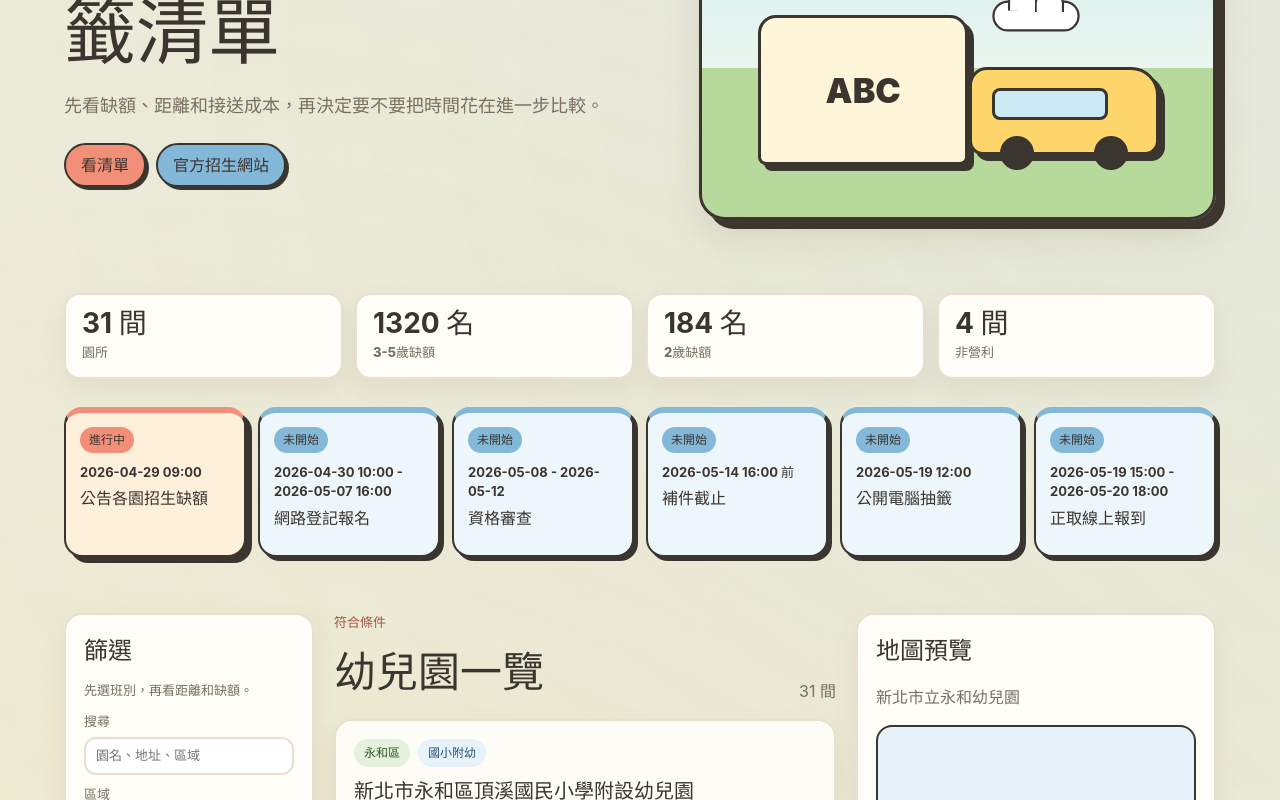
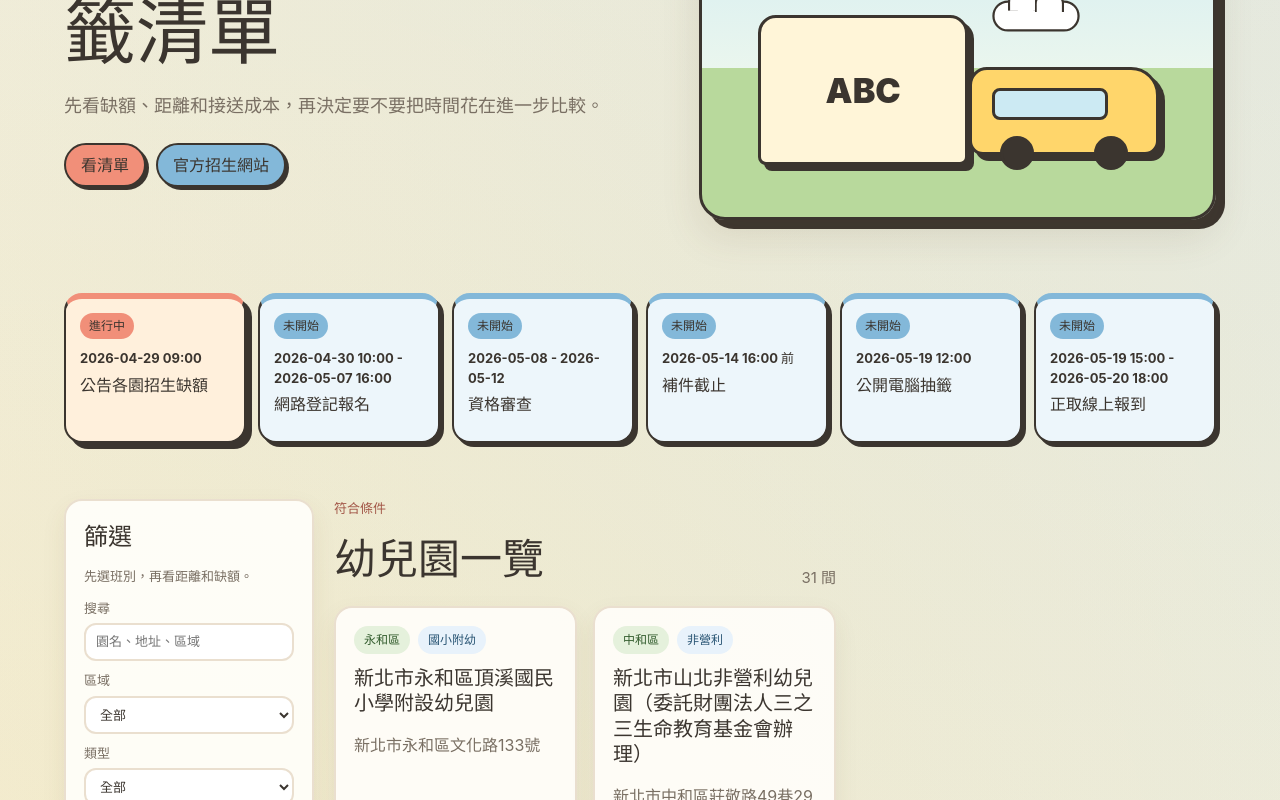
Before and after one commit to bluetch/ntpc-kindergarten-2026, a React (Vite) app: page / in a window 1280 px wide. Shown: the part 300-1100 px from the top of the page. Built offline with nearby package versions, Linux system fonts and the light colour scheme; grey boxes are pictures that could not be loaded.

Commit message:
Rework list layout and map preview drawer

```diff
--- a/src/App.jsx
+++ b/src/App.jsx
@@ -331,7 +331,8 @@ function ListPage({ activeHomes, customHomes, enrichedSchools, resetHomes, updat
   const [homeKey, setHomeKey] = useState("nearest");
   const [maxDistance, setMaxDistance] = useState("全部");
   const [sortBy, setSortBy] = useState("distance");
-  const [selectedId, setSelectedId] = useState(enrichedSchools[0].id);
+  const [selectedId, setSelectedId] = useState(null);
+  const [isMapOpen, setIsMapOpen] = useState(false);
 
   const filtered = useMemo(() => {
     const needle = query.trim().toLowerCase();
@@ -359,12 +360,10 @@ function ListPage({ activeHomes, customHomes, enrichedSchools, resetHomes, updat
   }, [classType, district, homeKey, maxDistance, query, sortBy, type]);
 
   const selected = enrichedSchools.find((school) => school.id === selectedId) ?? filtered[0] ?? enrichedSchools[0];
-  const summaryStats = [
-    { label: "園所", value: `${filtered.length} 間` },
-    { label: "3-5歲缺額", value: `${totalClassVacancies(filtered, "3-5歲班")} 名` },
-    { label: "2歲缺額", value: `${totalClassVacancies(filtered, "2歲專班")} 名` },
-    { label: "非營利", value: `${filtered.filter((school) => school.type === "非營利").length} 間` },
-  ];
+  const openMap = (schoolId) => {
+    setSelectedId(schoolId);
+    setIsMapOpen(true);
+  };
 
   return (
     <>
@@ -396,15 +395,6 @@ function ListPage({ activeHomes, customHomes, enrichedSchools, resetHomes, updat
               <span />
             </div>
           </div>
-        </section>
-
-        <section className="hero-stats" aria-label="快速摘要">
-          {summaryStats.map((item) => (
-            <article key={item.label}>
-              <strong>{item.value}</strong>
-              <span>{item.label}</span>
-            </article>
-          ))}
         </section>
 
         <TimelineBand />
@@ -491,36 +481,63 @@ function ListPage({ activeHomes, customHomes, enrichedSchools, resetHomes, updat
                   key={school.id}
                   school={school}
                   classType={classType}
-                  active={school.id === selected.id}
-                  onMap={() => setSelectedId(school.id)}
+                  active={isMapOpen && school.id === selected.id}
+                  onOpenMap={() => openMap(school.id)}
                 />
               ))}
             </div>
           </section>
+        </section>
 
-          <aside className="map-panel" aria-label="Google Map 預覽">
-            <div className="map-sticky">
-              <h2>地圖預覽</h2>
-              <p>{selected.name}</p>
-              <iframe title={`${selected.name} Google Map`} src={mapEmbedUrl(selected.address)} loading="lazy" />
-              <div className="map-actions">
-                <a href={googleMapUrl(selected.address)} target="_blank" rel="noreferrer">
-                  Google Maps
-                </a>
-                <a href={directionsUrl(activeHomes.zhonghe.address, selected.address)} target="_blank" rel="noreferrer">
-                  {activeHomes.zhonghe.label}路線
-                </a>
-                <a href={directionsUrl(activeHomes.yonghe.address, selected.address)} target="_blank" rel="noreferrer">
-                  {activeHomes.yonghe.label}路線
-                </a>
-              </div>
-            </div>
-          </aside>
-        </section>
+        <MapDrawer
+          activeHomes={activeHomes}
+          isOpen={isMapOpen}
+          onClose={() => setIsMapOpen(false)}
+          school={selected}
+        />
 
         <GuideTeaser />
       </main>
     </>
+  );
+}
+
+function MapDrawer({ activeHomes, isOpen, onClose, school }) {
+  if (!school) return null;
+
+  return (
+    <div className={`map-drawer-shell ${isOpen ? "is-open" : ""}`} aria-hidden={!isOpen}>
+      <button
+        aria-label="關閉地圖預覽"
+        className={`map-drawer-backdrop ${isOpen ? "is-open" : ""}`}
+        onClick={onClose}
+        type="button"
+      />
+      <aside className={`map-drawer ${isOpen ? "is-open" : ""}`} aria-label="Google Map 預覽">
+        <div className="map-drawer-header">
+          <div>
+            <p className="eyebrow">地圖預覽</p>
+            <h2>{school.name}</h2>
+          </div>
+          <button onClick={onClose} type="button">
+            關閉
+          </button>
+        </div>
+        <p className="map-drawer-address">{school.address}</p>
+        <iframe title={`${school.name} Google Map`} src={mapEmbedUrl(school.address)} loading="lazy" />
+        <div className="map-actions">
+          <a href={googleMapUrl(school.address)} target="_blank" rel="noreferrer">
+            Google Maps
+          </a>
+          <a href={directionsUrl(activeHomes.zhonghe.address, school.address)} target="_blank" rel="noreferrer">
+            {activeHomes.zhonghe.label}路線
+          </a>
+          <a href={directionsUrl(activeHomes.yonghe.address, school.address)} target="_blank" rel="noreferrer">
+            {activeHomes.yonghe.label}路線
+          </a>
+        </div>
+      </aside>
+    </div>
   );
 }
 
@@ -578,10 +595,10 @@ function HomeSettingsCard({ customHomes, resetHomes, updateHome }) {
   );
 }
 
-function SchoolCard({ school, classType, active, onMap }) {
+function SchoolCard({ school, classType, active, onOpenMap }) {
   const vacancyCount = classVacancies(school, classType);
   return (
-    <article className={`school-card ${active ? "is-active" : ""}`}>
+    <article className={`school-card ${active ? "is-active" : ""}`} onClick={onOpenMap}>
       <div className="card-topline">
         <span>{school.district}</span>
         <span>{school.type}</span>
@@ -596,8 +613,21 @@ function SchoolCard({ school, classType, active, onMap }) {
       </div>
       <HomeDistanceList school={school} />
       <div className="card-actions">
-        <a href={`#/kindergarten/${school.id}`}>詳細</a>
-        <button type="button" onClick={onMap}>
+        <a
+          href={`#/kindergarten/${school.id}`}
+          onClick={(event) => {
+            event.stopPropagation();
+          }}
+        >
+          詳細
+        </a>
+        <button
+          type="button"
+          onClick={(event) => {
+            event.stopPropagation();
+            onOpenMap();
+          }}
+        >
           地圖
         </button>
       </div>
--- a/src/styles.css
+++ b/src/styles.css
@@ -200,38 +200,6 @@ h1 {
 
 .full {
   width: 100%;
-}
-
-.hero-stats {
-  display: grid;
-  grid-template-columns: repeat(4, minmax(0, 1fr));
-  gap: 12px;
-  padding: 0 clamp(18px, 5vw, 72px) 28px;
-}
-
-.hero-stats article {
-  border: 2px solid var(--line);
-  border-radius: 16px;
-  background: rgba(255, 254, 250, 0.95);
-  box-shadow: 0 10px 24px rgba(98, 76, 44, 0.08);
-  padding: 14px 16px;
-}
-
-.hero-stats strong,
-.hero-stats span {
-  display: block;
-}
-
-.hero-stats strong {
-  font-size: 28px;
-  line-height: 1;
-}
-
-.hero-stats span {
-  margin-top: 6px;
-  color: var(--muted);
-  font-size: 13px;
-  font-weight: 800;
 }
 
 .play-scene {
@@ -467,8 +435,7 @@ h1 {
   padding: 22px clamp(18px, 5vw, 72px) 56px;
 }
 
-.filters,
-.map-sticky {
+.filters {
   position: sticky;
   top: 92px;
   padding: 18px;
@@ -498,7 +465,6 @@ h1 {
 }
 
 .filters h2,
-.map-sticky h2,
 .info-block h2,
 .guide h2 {
   margin: 0 0 12px;
@@ -594,14 +560,14 @@ h1 {
 }
 
 .section-heading > p {
-  max-width: 420px;
   margin: 0;
   color: var(--muted);
+  font-size: 15px;
 }
 
 .school-grid {
   display: grid;
-  grid-template-columns: repeat(auto-fill, minmax(290px, 1fr));
+  grid-template-columns: repeat(2, minmax(0, 1fr));
   gap: 16px;
 }
 
@@ -609,6 +575,7 @@ h1 {
   display: flex;
   min-height: 270px;
   flex-direction: column;
+  cursor: pointer;
   padding: 18px;
   transition:
     transform 0.18s ease,
@@ -758,18 +725,12 @@ h1 {
   font-size: 14px;
 }
 
-.map-sticky iframe,
 .detail-side iframe {
   width: 100%;
   min-height: 310px;
   border: 2px solid #3b352f;
   border-radius: 16px;
   background: #e8f2fb;
-}
-
-.map-sticky p {
-  color: var(--muted);
-  font-weight: 800;
 }
 
 .guide {
@@ -965,18 +926,90 @@ h1 {
   gap: 12px;
 }
 
+.map-drawer-shell {
+  pointer-events: none;
+}
+
+.map-drawer-backdrop {
+  position: fixed;
+  inset: 0;
+  border: 0;
+  background: rgba(59, 53, 47, 0.28);
+  opacity: 0;
+  pointer-events: none;
+  transition: opacity 0.2s ease;
+}
+
+.map-drawer-backdrop.is-open {
+  opacity: 1;
+  pointer-events: auto;
+}
+
+.map-drawer {
+  position: fixed;
+  top: 84px;
+  right: 18px;
+  z-index: 30;
+  width: min(420px, calc(100vw - 36px));
+  max-height: calc(100vh - 102px);
+  transform: translateX(calc(100% + 28px));
+  border: 2px solid #3b352f;
+  border-radius: 24px;
+  background: rgba(255, 254, 250, 0.98);
+  box-shadow: 12px 12px 0 #3b352f;
+  padding: 16px;
+  pointer-events: auto;
+  transition: transform 0.22s ease;
+  overflow-y: auto;
+}
+
+.map-drawer.is-open {
+  transform: translateX(0);
+}
+
+.map-drawer-header {
+  display: flex;
+  align-items: flex-start;
+  justify-content: space-between;
+  gap: 12px;
+}
+
+.map-drawer-header h2 {
+  margin: 0;
+  font-size: 22px;
+  line-height: 1.2;
+}
+
+.map-drawer-header button {
+  min-height: 34px;
+  border: 2px solid #3b352f;
+  border-radius: 999px;
+  background: white;
+  box-shadow: 2px 2px 0 #3b352f;
+  color: #3b352f;
+  cursor: pointer;
+  font-weight: 900;
+  padding: 5px 10px;
+}
+
+.map-drawer-address {
+  margin: 8px 0 14px;
+  color: var(--muted);
+  font-size: 14px;
+}
+
+.map-drawer iframe {
+  width: 100%;
+  min-height: 320px;
+  border: 2px solid #3b352f;
+  border-radius: 16px;
+  background: #e8f2fb;
+}
+
 @media (max-width: 1180px) {
   .layout,
   .detail-layout {
     grid-template-columns: 240px minmax(0, 1fr);
-  }
-
-  .map-panel {
-    grid-column: 1 / -1;
-  }
-
-  .map-sticky {
-    position: static;
   }
 
   .guide-grid {
@@ -984,10 +1017,6 @@ h1 {
   }
 
   .guide-main .guide-grid {
-    grid-template-columns: repeat(2, minmax(0, 1fr));
-  }
-
-  .hero-stats {
     grid-template-columns: repeat(2, minmax(0, 1fr));
   }
 }
@@ -1031,8 +1060,22 @@ h1 {
     grid-template-columns: 1fr;
   }
 
-  .hero-stats {
+  .school-grid {
     grid-template-columns: 1fr;
+  }
+
+  .map-drawer {
+    top: auto;
+    right: 14px;
+    bottom: 14px;
+    width: calc(100vw - 28px);
+    max-height: min(72vh, 640px);
+    transform: translateY(calc(100% + 24px));
+    box-shadow: 8px 8px 0 #3b352f;
+  }
+
+  .map-drawer.is-open {
+    transform: translateY(0);
   }
 }
 
```
